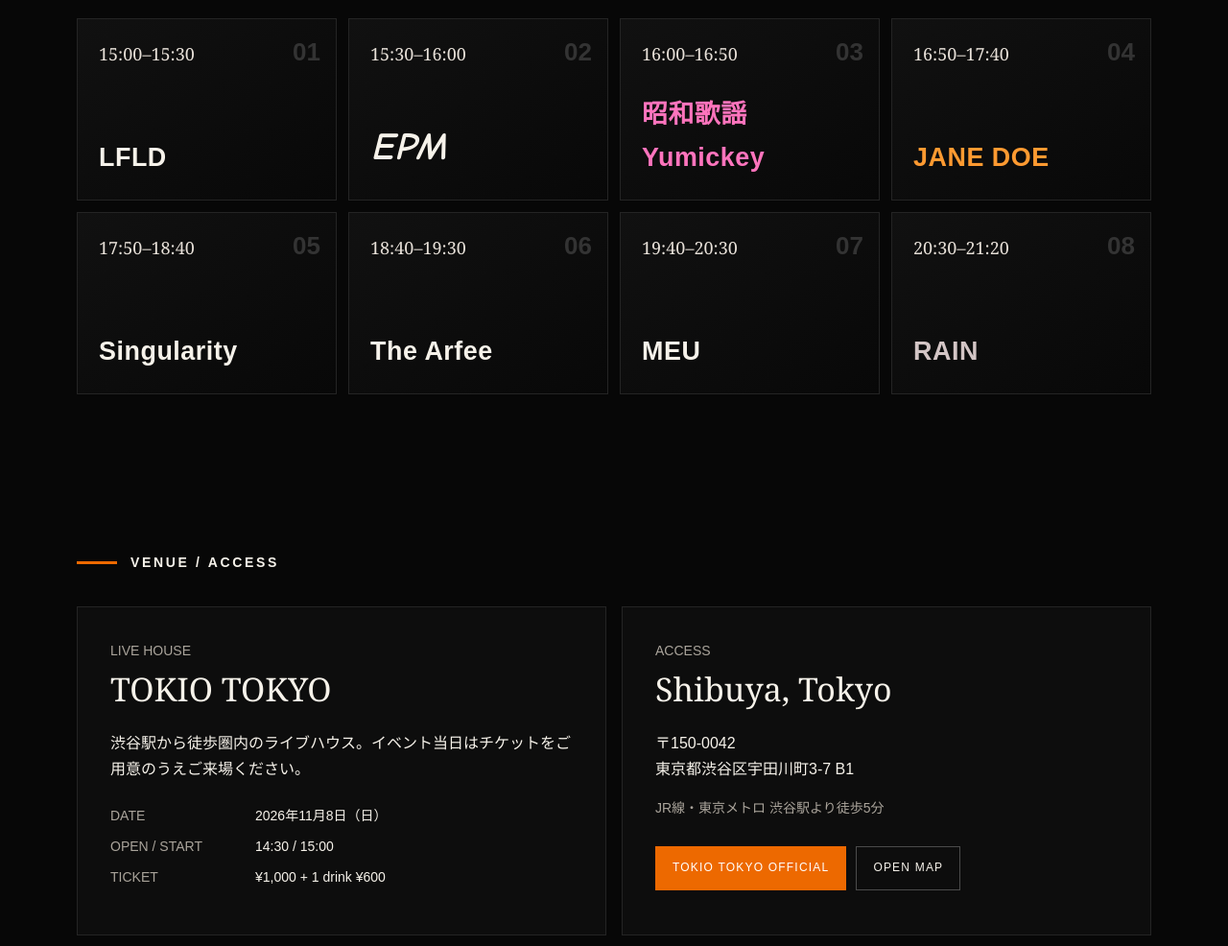
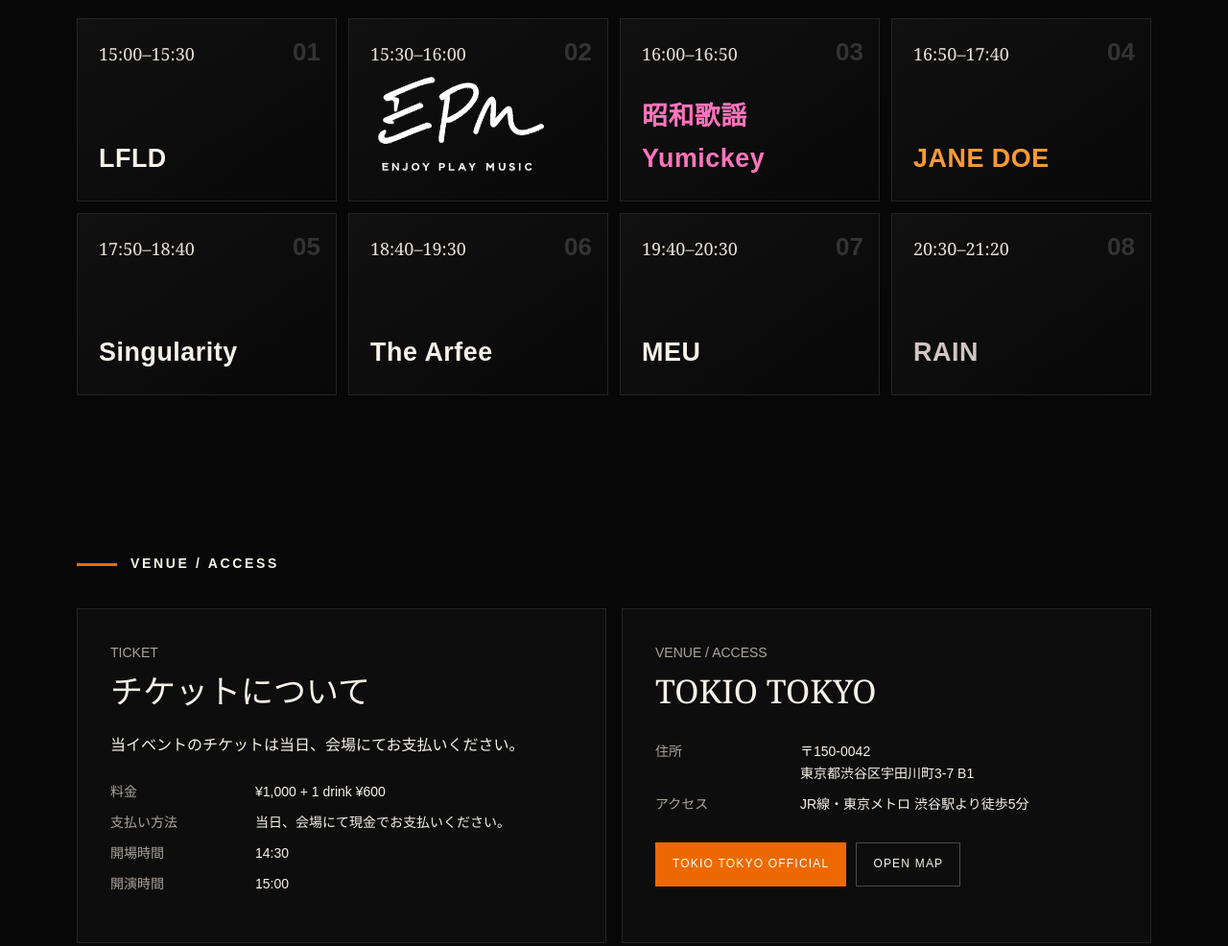
Before and after one commit to mintyleo/rockwillneverdie6, a plain HTML site: page index.html in a window 1280 px wide. Shown: the part 880-1866 px from the top of the page at 96% size. Drawn offline with Linux system fonts and the light colour scheme.

Commit message:
Add files via upload

```diff
--- a/index.html
+++ b/index.html
@@ -43,7 +43,7 @@
       background:
         linear-gradient(90deg,rgba(0,0,0,.93) 0%,rgba(0,0,0,.42) 45%,rgba(0,0,0,.16) 75%),
         linear-gradient(0deg,#070707 0%,transparent 35%),
-        url("hero.jpg") center 28%/cover no-repeat;
+        url("hero.jpg") center center/cover no-repeat;
       padding:120px 0 72px;
     }
     .hero-content{max-width:850px}
@@ -87,7 +87,8 @@
     .act:hover{transform:translateY(-3px);border-color:#555}
     .act .time{font-family:Georgia,serif;font-size:18px;color:#e8e1d9}
     .act .band{font-weight:800;font-size:clamp(20px,2.1vw,31px);letter-spacing:.02em}
-    .act.epm .band{font-family:"Segoe Print","Comic Sans MS",cursive;font-style:italic;font-size:40px}
+    .act.epm .band{display:flex;align-items:flex-end;min-height:92px}
+    .epm-logo{display:block;width:min(190px,90%);height:auto;object-fit:contain;object-position:left bottom}
     .act.yumi .band{color:#ff74bd}
     .act.jane .band{color:#ff9a31}
     .act.rain .band{color:#d3c5c5}
@@ -114,7 +115,7 @@
     .reveal.visible{opacity:1;transform:none}
 
     @media(max-width:850px){
-      .hero{min-height:700px;background-position:60% 30%}
+      .hero{min-height:700px;background-position:center center}
       .links{display:none}
       .event-bar{display:grid;grid-template-columns:1fr 1fr}
       .event-item{min-height:90px}
@@ -136,7 +137,8 @@
       .act{min-height:145px;padding:16px}
       .act .time{font-size:15px}
       .act .band{font-size:20px}
-      .act.epm .band{font-size:29px}
+      .act.epm .band{min-height:70px}
+      .epm-logo{width:min(135px,95%)}
       section{padding:58px 0}
       .info-card{padding:24px}
       .details{grid-template-columns:1fr;gap:2px}
@@ -183,7 +185,7 @@
         <h2 class="section-title reveal">Time Table</h2>
         <div class="timetable">
           <article class="act reveal"><span class="num">01</span><div class="time">15:00–15:30</div><div class="band">LFLD</div></article>
-          <article class="act epm reveal"><span class="num">02</span><div class="time">15:30–16:00</div><div class="band">EPM</div></article>
+          <article class="act epm reveal"><span class="num">02</span><div class="time">15:30–16:00</div><div class="band"><img class="epm-logo" src="epm-logo.png" alt="EPM — ENJOY PLAY MUSIC"></div></article>
           <article class="act yumi reveal"><span class="num">03</span><div class="time">16:00–16:50</div><div class="band">昭和歌謡<br>Yumickey</div></article>
           <article class="act jane reveal"><span class="num">04</span><div class="time">16:50–17:40</div><div class="band">JANE DOE</div></article>
           <article class="act reveal"><span class="num">05</span><div class="time">17:50–18:40</div><div class="band">Singularity</div></article>
@@ -199,20 +201,24 @@
         <h2 class="section-title reveal">Venue / Access</h2>
         <div class="info-grid">
           <article class="info-card reveal">
-            <div class="meta">LIVE HOUSE</div>
-            <h3>TOKIO TOKYO</h3>
-            <p>渋谷駅から徒歩圏内のライブハウス。イベント当日はチケットをご用意のうえご来場ください。</p>
+            <div class="meta">TICKET</div>
+            <h3>チケットについて</h3>
+            <p>当イベントのチケットは当日、会場にてお支払いください。</p>
             <dl class="details">
-              <dt>DATE</dt><dd>2026年11月8日（日）</dd>
-              <dt>OPEN / START</dt><dd>14:30 / 15:00</dd>
-              <dt>TICKET</dt><dd>¥1,000 + 1 drink ¥600</dd>
+              <dt>料金</dt><dd>¥1,000 + 1 drink ¥600</dd>
+              <dt>支払い方法</dt><dd>当日、会場にて現金でお支払いください。</dd>
+              <dt>開場時間</dt><dd>14:30</dd>
+              <dt>開演時間</dt><dd>15:00</dd>
             </dl>
           </article>
+
           <article class="info-card reveal">
-            <div class="meta">ACCESS</div>
-            <h3>Shibuya, Tokyo</h3>
-            <p>〒150-0042<br>東京都渋谷区宇田川町3-7 B1</p>
-            <p class="meta">JR線・東京メトロ 渋谷駅より徒歩5分</p>
+            <div class="meta">VENUE / ACCESS</div>
+            <h3>TOKIO TOKYO</h3>
+            <dl class="details">
+              <dt>住所</dt><dd>〒150-0042<br>東京都渋谷区宇田川町3-7 B1</dd>
+              <dt>アクセス</dt><dd>JR線・東京メトロ 渋谷駅より徒歩5分</dd>
+            </dl>
             <div class="button-row">
               <a class="btn primary" href="https://tokio.world/" target="_blank" rel="noopener">TOKIO TOKYO OFFICIAL</a>
               <a class="btn" href="https://www.google.com/maps/search/?api=1&query=TOKIO+TOKYO+東京都渋谷区宇田川町3-7" target="_blank" rel="noopener">OPEN MAP</a>
```
Also changed, not shown: epm-logo.png (added), hero.jpg.
